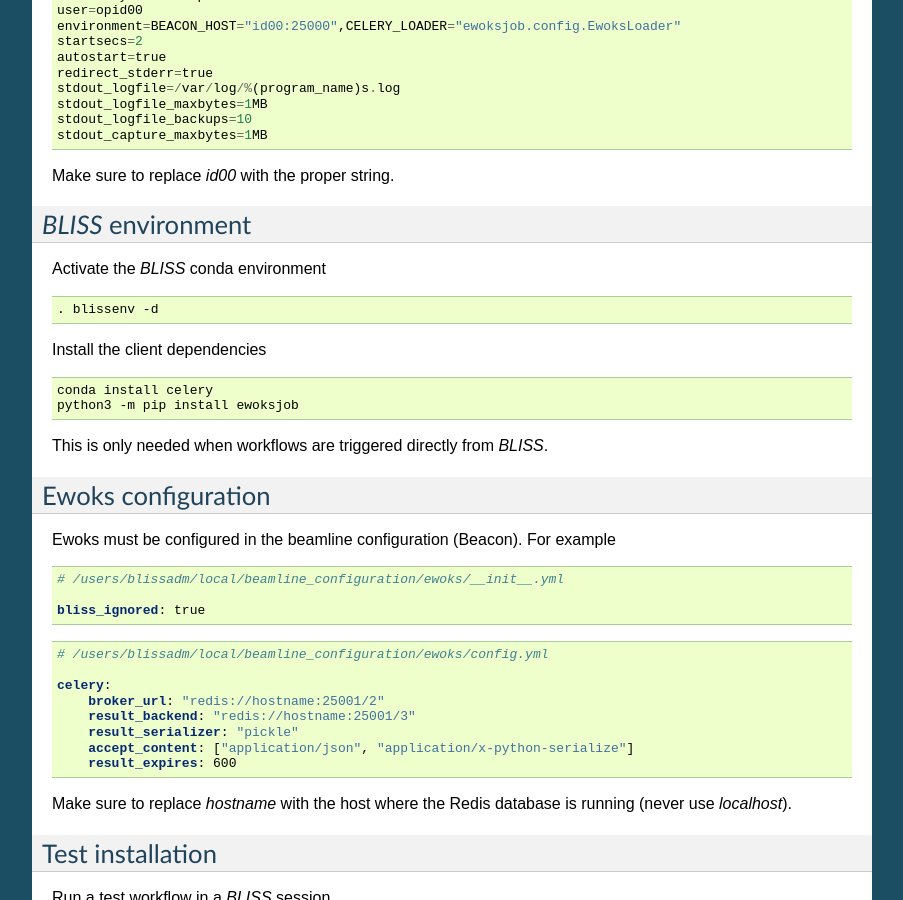
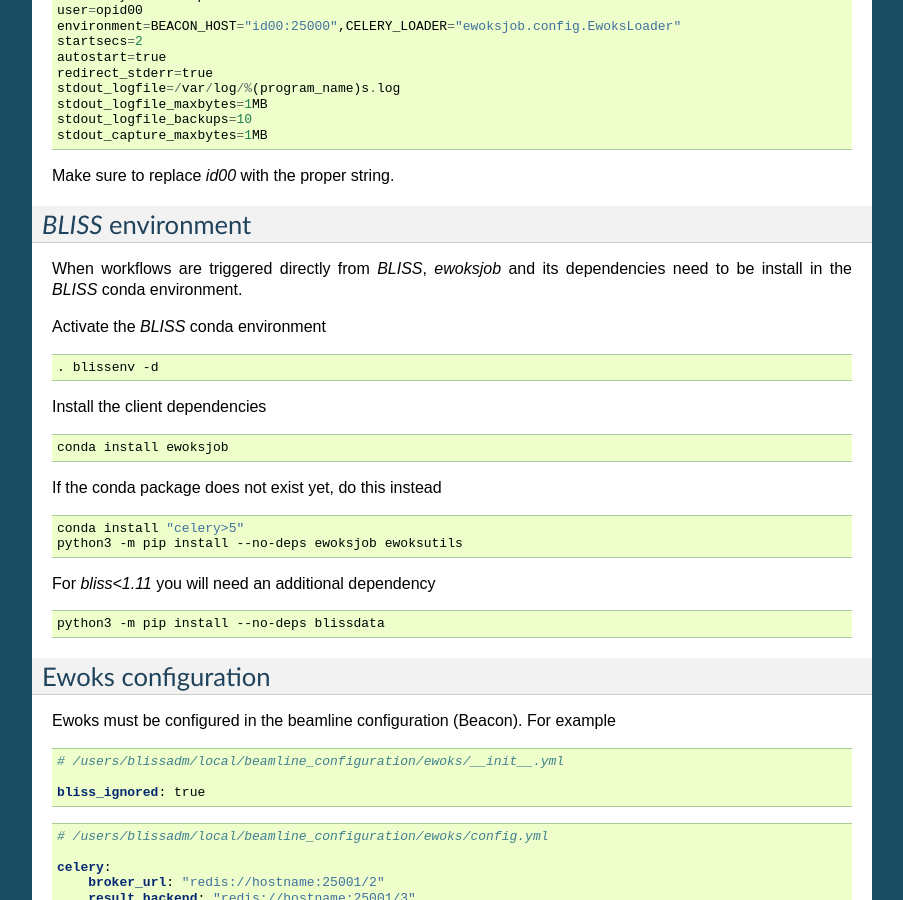
Before and after one commit to ewoks-kit/ewoksjob, a Sphinx documentation site: the page built from doc/bliss.rst, in a window 1280 px wide and 900 px high, scrolled down 1415 px. Shown: the whole window, without its empty margins (198-1101 px from the left). Built offline with Sphinx 7.4.7, drawn with Linux system fonts in a browser that asks for light colours.

Commit message:
docs: fix bliss installation instructions

```diff
--- a/doc/bliss.rst
+++ b/doc/bliss.rst
@@ -103,6 +103,9 @@ Make sure to replace `id00` with the proper string.
 *BLISS* environment
 -------------------
 
+When workflows are triggered directly from *BLISS*, *ewoksjob* and its
+dependencies need to be install in the *BLISS* conda environment.
+
 Activate the *BLISS* conda environment
 
 .. code:: bash
@@ -113,10 +116,20 @@ Install the client dependencies
 
 .. code:: bash
 
-    conda install celery
-    python3 -m pip install ewoksjob
+    conda install ewoksjob
 
-This is only needed when workflows are triggered directly from *BLISS*.
+If the conda package does not exist yet, do this instead
+
+.. code:: bash
+
+    conda install "celery>5"
+    python3 -m pip install --no-deps ewoksjob ewoksutils
+
+For `bliss<1.11` you will need an additional dependency
+
+.. code:: bash
+
+    python3 -m pip install --no-deps blissdata
 
 Ewoks configuration
 -------------------
```
